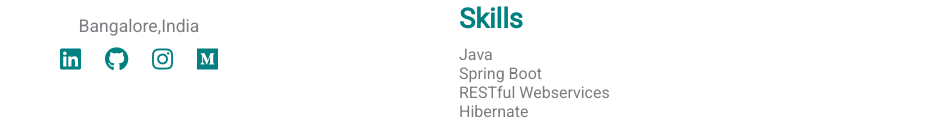
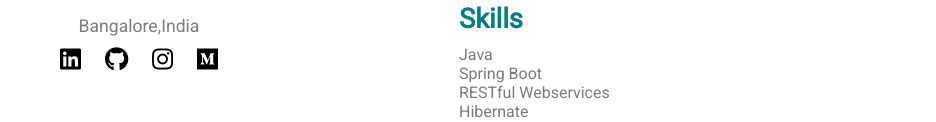
Before and after one commit to dhiman-007/dhiman-007.github.io, a plain HTML site: page index.html in a window 1280 px wide. Shown: the part 369-491 px from the top of the page, without its empty margins (181-1117 px from the left). Drawn offline with Linux system fonts and the light colour scheme.

Commit message:
Font color changes

```diff
--- a/style.css
+++ b/style.css
@@ -20,7 +20,7 @@ h2,.white{
 }
 
 a{
-    color: teal;
+    color: black;
     text-decoration: none;
 
 }
```
